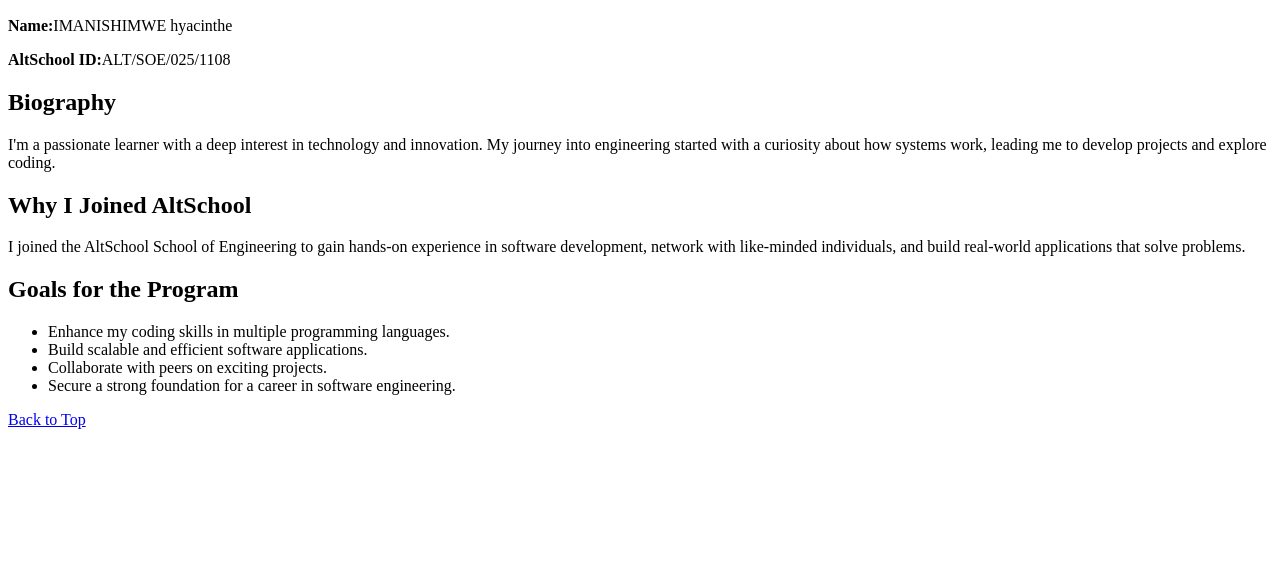
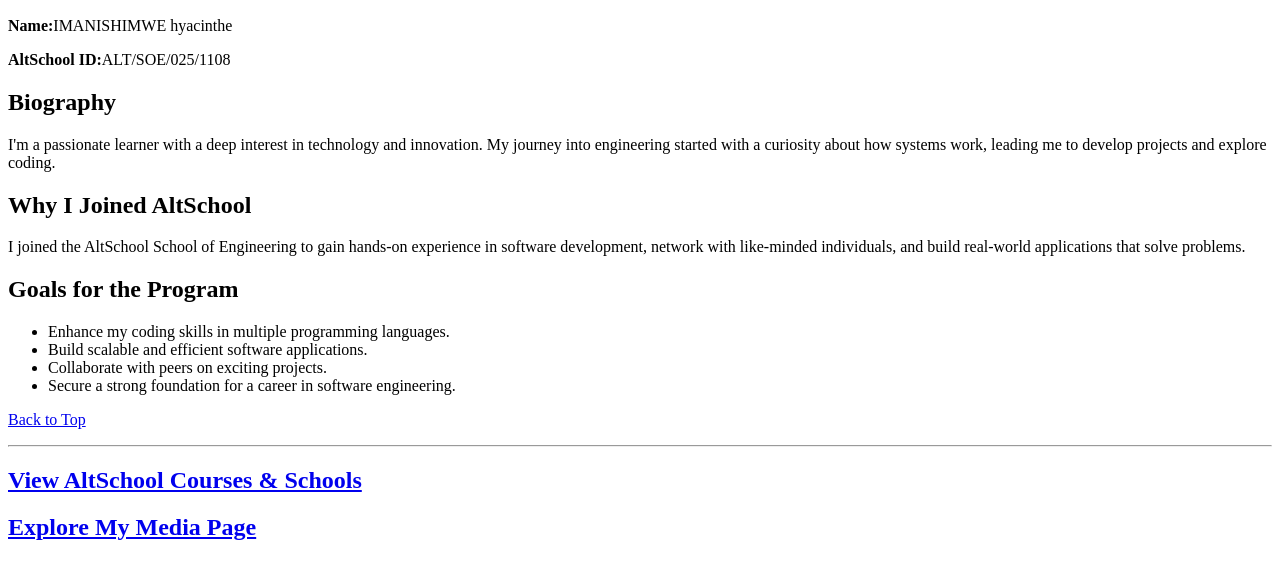
Before and after one commit to hyacinthe4/altschool_profile, a plain HTML site: page index.html in a window 1280 px wide. Shown: the part 110-688 px from the top of the page. Drawn offline with Linux system fonts and the light colour scheme.

Commit message:
initial commit -added index.html

```diff
--- a/index.html
+++ b/index.html
@@ -28,5 +28,8 @@
     </ul>
 
     <p><a href="#top">Back to Top</a></p>
+    <hr>
+    <h2><a href="table.html">View AltSchool Courses & Schools</a></h2>
+    <h2><a href="media.html">Explore My Media Page</a></h2>
 </body>
 </html>
```
